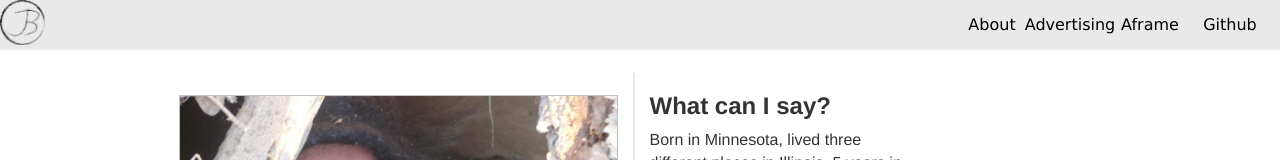
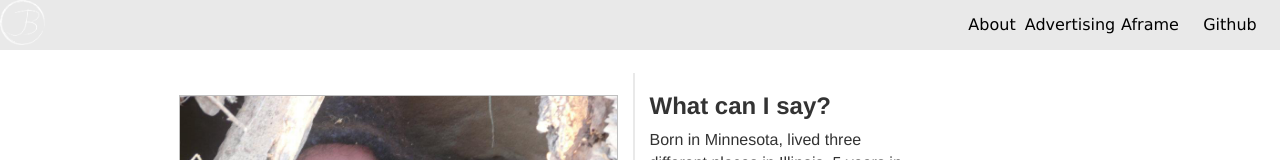
Before and after one commit to JBeckius/JBeckius.github.io, a website: page about.html in a window 1280 px wide. Shown: the top 160 px of the page. Drawn offline with nearby package versions, Linux system fonts and the light colour scheme; files that its build step writes are made by us from their sources.

Commit message:
fixed css link pathways in pages.

```diff
--- a/about.html
+++ b/about.html
@@ -10,7 +10,7 @@
     <!-- Bootstrap -->
     <link href="css/bootstrap.min.css" rel="stylesheet">
 	<!-- Custom CSS -->
-	<link rel="stylesheet" type="text/css" href="css/style.css">
+	<link rel="stylesheet" type="text/css" href="css/global.css">
 
 
     <!-- HTML5 shim and Respond.js for IE8 support of HTML5 elements and media queries -->
```
Also changed, not shown: advertising.html (+1 -1 lines), contact.html (+1 -1 lines), index.html (+1 -1 lines).
